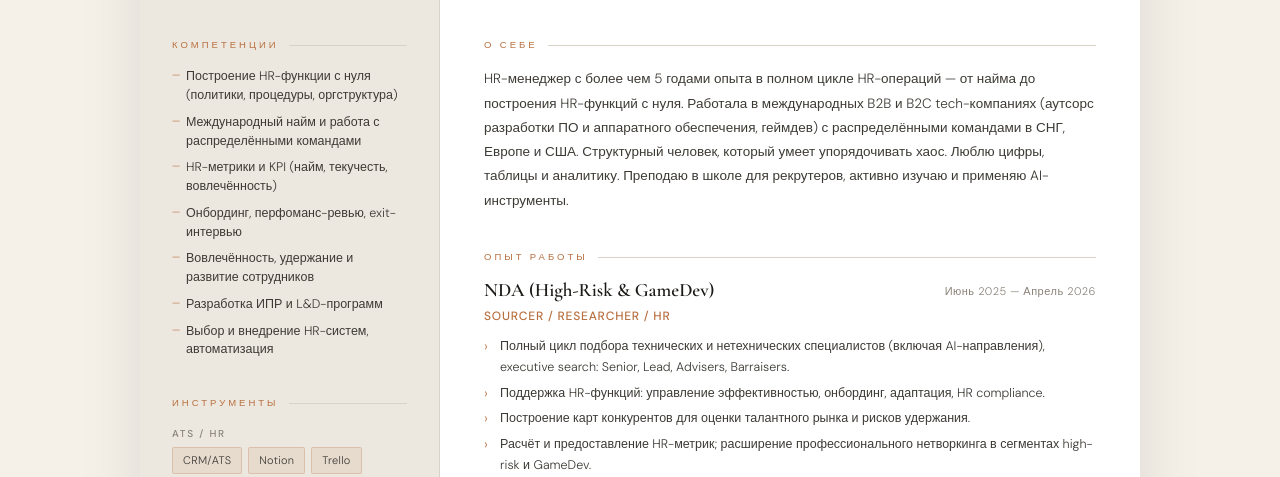
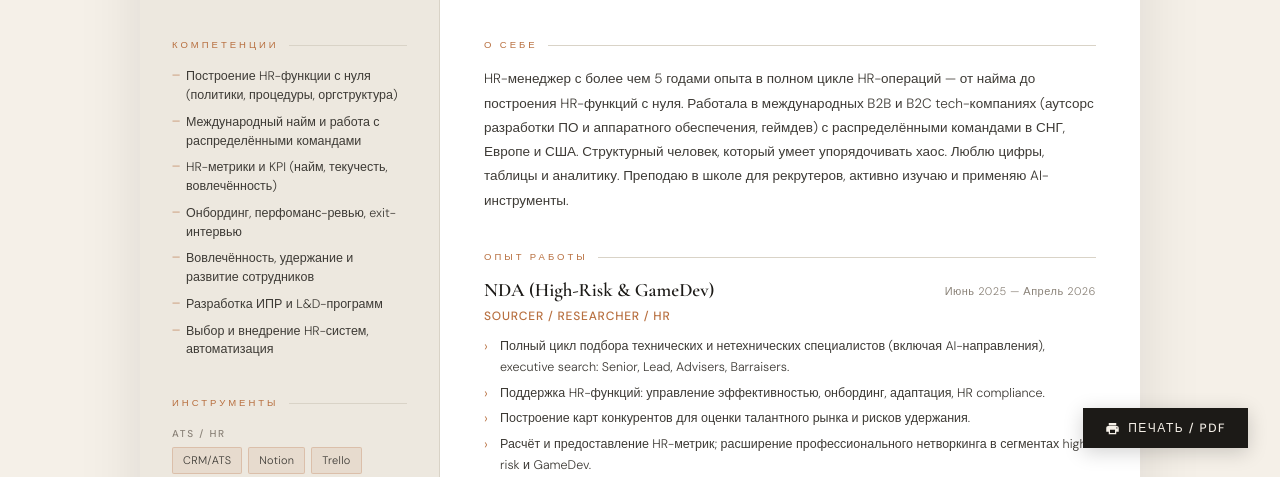
Before and after one commit to Liudmila-Tsvirko/Resume_Tsvirko_Liudmila_HR, a plain HTML site: page index.html in a window 1280 px wide. Shown: the part 320-797 px from the top of the page. Drawn offline with nearby package versions, Linux system fonts and the light colour scheme.

Commit message:
Add files via upload

```diff
--- a/index.html
+++ b/index.html
@@ -377,10 +377,48 @@
     color: var(--muted);
   }
 
+  /* Print button */
+  .print-btn {
+    position: fixed;
+    bottom: 32px;
+    right: 32px;
+    background: var(--dark);
+    color: var(--cream);
+    border: none;
+    padding: 12px 22px;
+    font-family: 'DM Sans', sans-serif;
+    font-size: 12px;
+    font-weight: 500;
+    letter-spacing: 1.5px;
+    text-transform: uppercase;
+    cursor: pointer;
+    display: flex;
+    align-items: center;
+    gap: 8px;
+    box-shadow: 0 4px 20px rgba(0,0,0,0.18);
+    transition: background 0.2s, transform 0.15s;
+    z-index: 100;
+  }
+  .print-btn:hover {
+    background: var(--accent);
+    transform: translateY(-2px);
+  }
+  .print-btn svg {
+    width: 15px;
+    height: 15px;
+    fill: currentColor;
+  }
+
   /* Print */
   @media print {
     body { background: white; }
-    .page { box-shadow: none; margin: 0; max-width: 100%; }
+    .page { box-shadow: none; margin: 0; max-width: 100%; width: 100%; }
+    .print-btn { display: none; }
+    .lang-fill { animation: none !important; }
+    a { color: inherit !important; text-decoration: none !important; }
+    .header { -webkit-print-color-adjust: exact; print-color-adjust: exact; }
+    .sidebar { -webkit-print-color-adjust: exact; print-color-adjust: exact; }
+    .tag { -webkit-print-color-adjust: exact; print-color-adjust: exact; }
   }
 
   @media (max-width: 720px) {
@@ -401,9 +439,9 @@
       <div class="title-tag">HR Manager · People Operations · Talent Acquisition</div>
       <h1 class="name">Людмила<br><em>Цвирко</em></h1>
       <div class="contacts">
-        <span>+375 29 292 3438 (tg)</span>
+        <span><a href="https://t.me/liudmila_tsvirko">+375 29 292 3438 (tg)</a></span>
         <span><a href="mailto:filoveclv@gmail.com">filoveclv@gmail.com</a></span>
-        <span><a href="#">LinkedIn</a></span>
+        <span><a href="https://www.linkedin.com/in/liudmila-tsvirko/">LinkedIn</a></span>
         <span>Беларусь</span>
       </div>
     </div>
@@ -630,5 +668,12 @@
 
 </div>
 
+<button class="print-btn" onclick="window.print()">
+  <svg viewBox="0 0 24 24" xmlns="http://www.w3.org/2000/svg">
+    <path d="M19 8H5c-1.66 0-3 1.34-3 3v6h4v4h12v-4h4v-6c0-1.66-1.34-3-3-3zm-3 11H8v-5h8v5zm3-7c-.55 0-1-.45-1-1s.45-1 1-1 1 .45 1 1-.45 1-1 1zm-1-9H6v4h12V3z"/>
+  </svg>
+  Печать / PDF
+</button>
+
 </body>
 </html>
```
